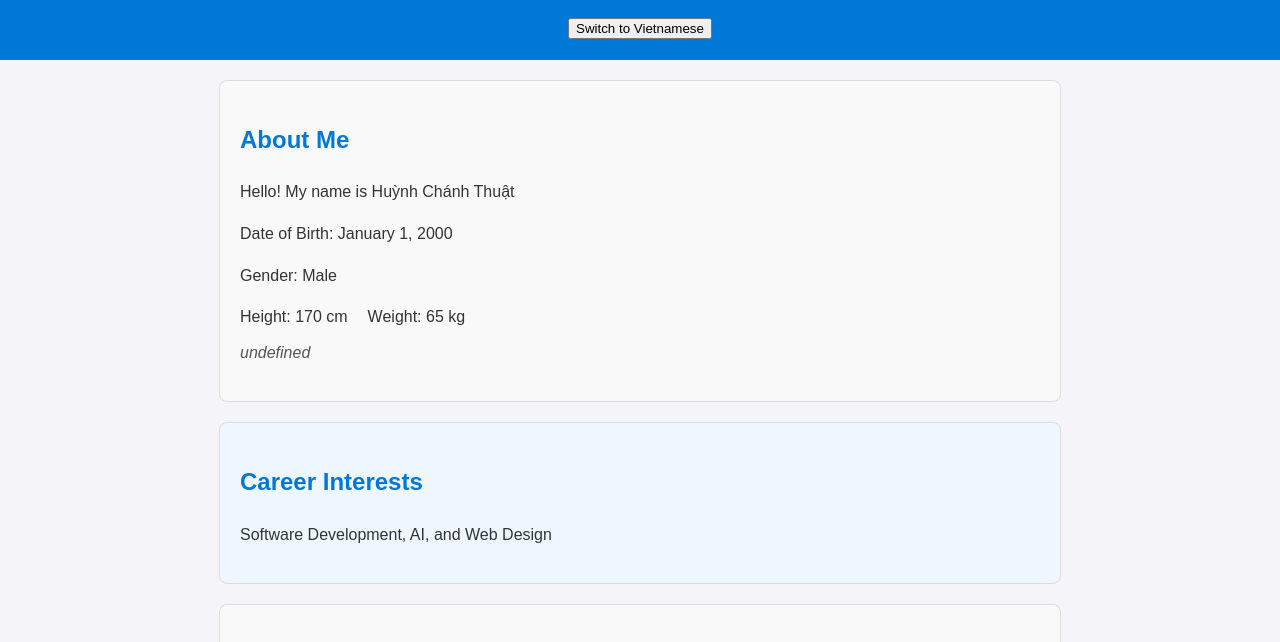
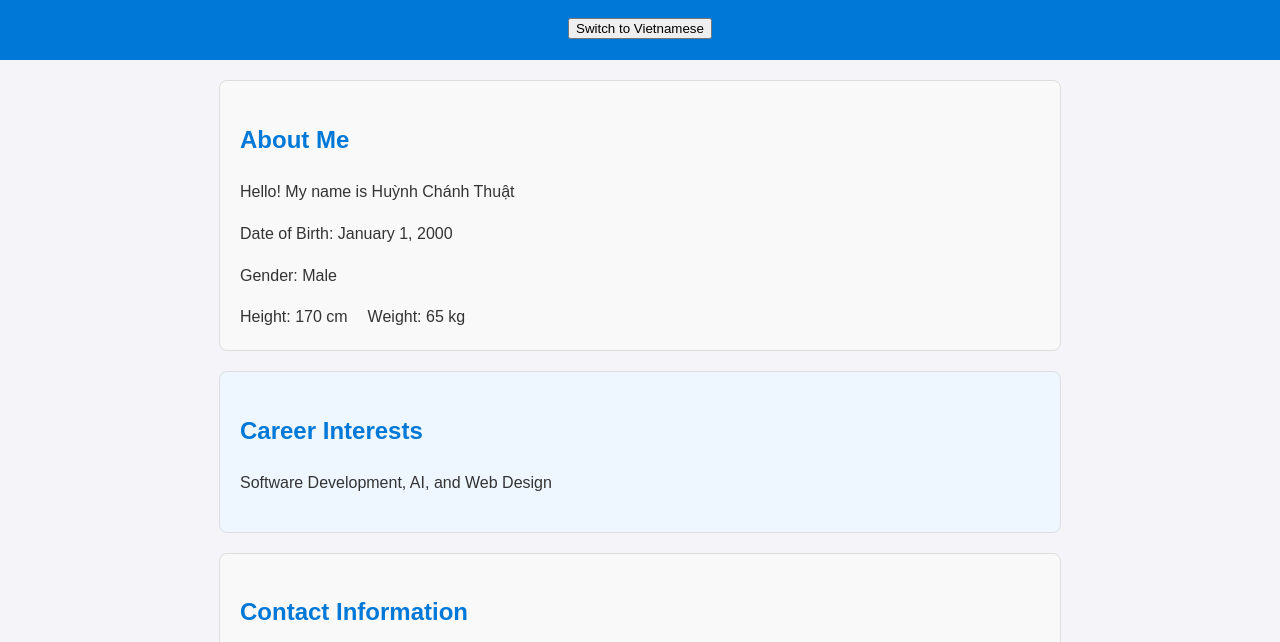
Before and after one commit to ThuatHuynh192000/Profile, a website: page index.html in a window 1280 px wide. Shown: the part 123-765 px from the top of the page. Drawn offline with Linux system fonts and the light colour scheme.

Commit message:
Restructure project for GitHub Pages

```diff
--- a/index.html
+++ b/index.html
@@ -20,7 +20,6 @@
             <p data-lang="height">Height: 170 cm</p>
             <p data-lang="weight">Weight: 65 kg</p>
         </div>
-        <p data-lang="career">Career Interests: Software Development, AI, and Web Design</p>
     </section>
     <section id="career">
         <h2 data-lang="career-title">Career Interests</h2>
```
